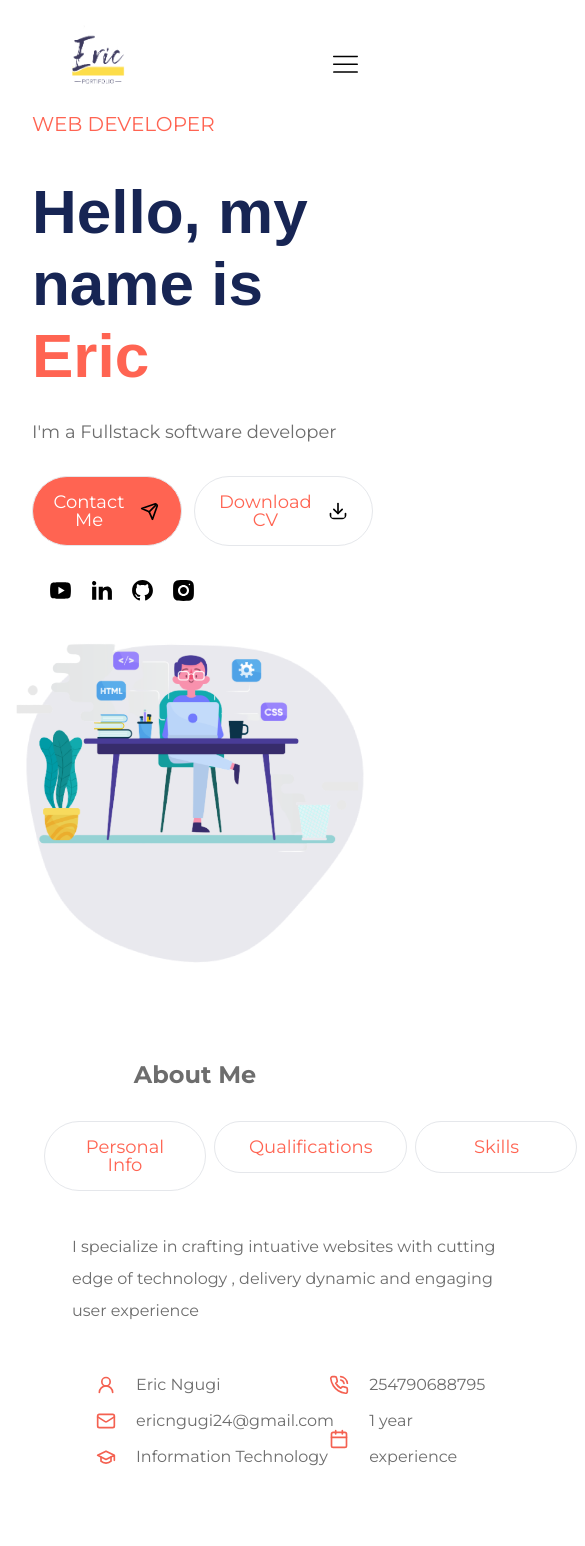
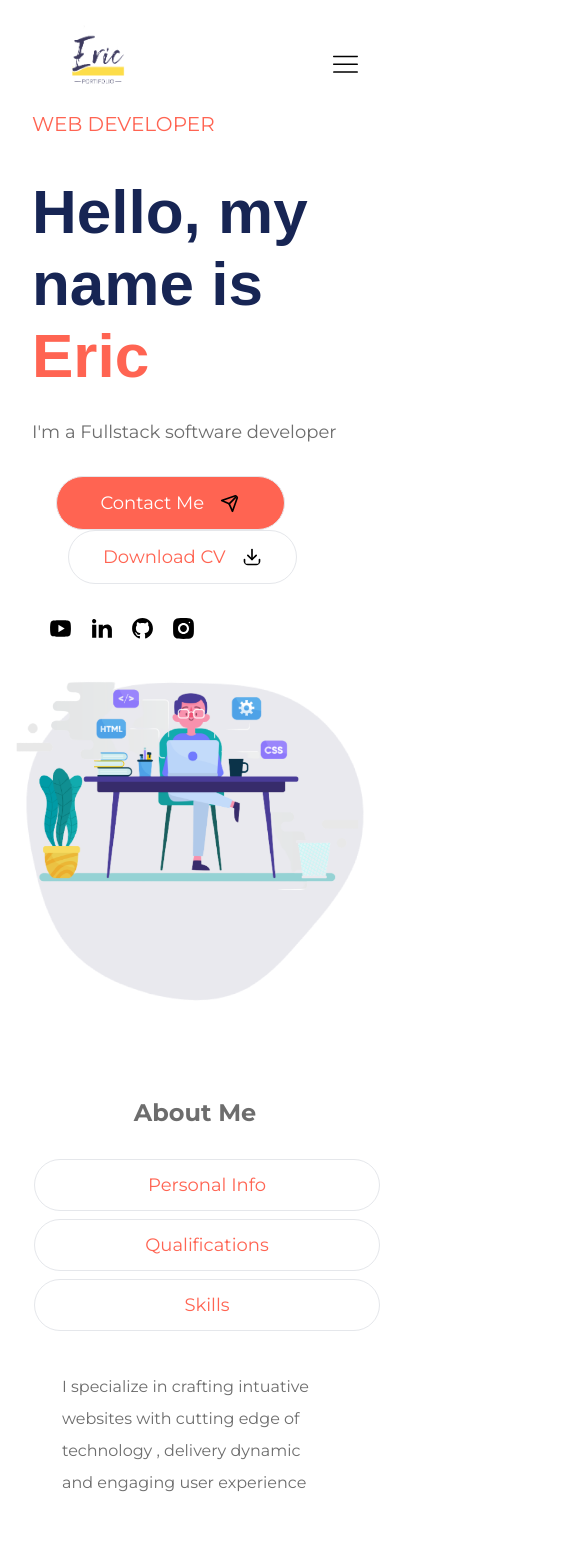
Before and after one commit to erhic/PortfolioV2, a React (Vite) app: page / in a window 390 px wide. Shown: the top 1546 px of the page, 585 px wide, since content can reach past the window. Built offline with nearby package versions, Linux system fonts and the light colour scheme; a web font is replaced by a local one.

Commit message:
UI update

```diff
--- a/src/App.jsx
+++ b/src/App.jsx
@@ -9,8 +9,8 @@ export default function App() {
       <section className="xl:padding-l wide:padding-r padding-b"><Hero /> </section>
       <section className="padding"><Aboutme /> </section>
       <section className="padding-x py-10"><Myservices /> </section>
-      <section className="padding"><Projects /> </section>
-      <section className="padding bg-pale-blue"><Reviews /> </section>
+      {/* <section className="padding"><Projects /> </section> */}
+      {/* <section className="padding bg-pale-blue"><Reviews /> </section> */}
       <section className="padding-x sm:py-32 py-16 w-full"><Contact /></section>
       <section className=""><Footer /> </section>
     </main>
--- a/src/Components/Personalinfo.jsx
+++ b/src/Components/Personalinfo.jsx
@@ -7,8 +7,8 @@ const Personalinfo = () => {
 
       <h2></h2>
       <p className="item-center px-10 py-10 leading-8 font-montserrat text-base text-slate-gray ">I specialize  in crafting intuative websites with cutting edge of technology , delivery dynamic and engaging user experience</p>
-      <div className="flex flex-row justify-between px-16 leading-8 pt-13 font-montserrat text-base">
-        <div>
+      <div className="flex flex-row max-lg:flex-col justify-between px-16 leading-8 pt-13 font-montserrat text-base">
+        <div className="">
           {
             personalInfo.filter((item, index) => index <= 2).map((itm) => (
               <div key={itm.icon} className="flex gap-5 item center leading-9 text-slate-gray">
--- a/src/Components/Qualification.jsx
+++ b/src/Components/Qualification.jsx
@@ -3,13 +3,13 @@ import { qualifications } from "../constants"
 
 const Qualification = () => {
   return (
-    <div className="flex flex-row justify-center gap-16  w-full py-10">
-      <div className="flex flex-col justify-center">
+    <div className="flex flex-row justify-center gap-16  w-full py-10 max-lg:flex-col">
+      <div className="flex flex-col justify-center  ">
         <h2 className="flex justify-center text-coral-red text-lg leading-8 items-center font-montserrat">
           <img src={briefcase} alt="Experience Icon" className="px-4" />Experience
         </h2>
         {qualifications.filter((item, index) => index <= 1).map((item) => (
-          <ul key={item.title} className="border-l ">
+          <ul key={item.institution} className="border-l ">
             <span className="rounded-full p-1 text-[3px]  my-14 absolute bg-coral-red mr-9"></span>
             <li className="leading-8 font-montserrat text-slate-gray py-4 px-10">
               <span className="block ">{item.institution}</span>
--- a/src/sections/Aboutme.jsx
+++ b/src/sections/Aboutme.jsx
@@ -11,12 +11,12 @@ const Aboutme = () => {
   return (<> <h2 className="flex pb-8 justify-center font-bold text-2xl font-montserrat text-slate-gray">About Me</h2>
     <section className="w-full flex flex-col xl:flex-row justify-center items-center">
 
-      <div className="flex justify-between items-start w-full max-container">
+      <div className="flex justify-between items-start w-full max-container max-lg:justify-center">
         <div className=" py-10 block max-lg:hidden">
           <img src={hero} alt="Hero image 2" width={610} height={500} className="object-contain relative z-10" />
         </div>
         <div className="xl:w-3/5 ">
-          <div className="flex flex-row rounded-full  justify-center  gap-2">
+          <div className="flex flex-row max-lg:flex-col  rounded-full  justify-center  gap-2">
             {
               aboutMe.map((item) => (
                 <a key={item.label} onClick={() => { setItemLabel(item.label) }} >
--- a/src/sections/Footer.jsx
+++ b/src/sections/Footer.jsx
@@ -1,8 +1,10 @@
 
 const Footer = () => {
+  const currentYear = new Date().getFullYear()
   return (
+
     <div className="flex justify-center p-16 bg-blue-950">
-      <p className="font-pallidium leading-8  text-lg text-white">Copyright 2024  |  Eric Ngugi | All rights reserved . </p>
+      <p className="font-pallidium leading-8  text-lg text-white">Copyright {currentYear} |  Eric Ngugi | All rights reserved . </p>
     </div>
   )
 }
--- a/src/sections/Hero.jsx
+++ b/src/sections/Hero.jsx
@@ -12,7 +12,7 @@ const Hero = () => {
           <span className="no-wrap">Hello, my name</span>  is <span className="text-coral-red inline-block ">Eric</span>
         </h1>
         <p className="text-lg leading-8 mt-6 mb-7 sm:max-w-sm font-montserrat text-slate-gray"> I'm a Fullstack software developer  </p>
-        <div className="flex">
+        <div className="flex flex-row max-lg:flex-col max-lg:pl-6">
           {
             heroButtons.map((item) => (
               <aside key={item.label}>
--- a/src/sections/Reviews.jsx
+++ b/src/sections/Reviews.jsx
@@ -6,10 +6,10 @@ const Reviews = () => {
     <>
       <h2 className="flex justify-center font-montserrat text-2xl font-bold text-slate-gray leading-8 pb-16">Reviews</h2>
 
-      <div className="flex justify-center xl:flex-row sm:flex-col gap-5">
+      <div className="flex justify-center flex-row gap-5">
         {
           reviews.map((item) => (
-            <div key={item.comment} className="border border-red-200 rounded-lg max-w-[400px]">
+            <div key={item.person} className="border border-red-200 rounded-lg max-w-[400px]">
               <div className="flex flex-row justify-center gap-4 items-center pt-6">
                 <img src={hero} width={90} alt="Profile Image" className="overflow-hidden rounded-full" />
                 <div>
--- a/tailwind.config.js
+++ b/tailwind.config.js
@@ -2,6 +2,12 @@
 export default {
   content: ["./index.html", "./src/**/*.{js,ts,jsx,tsx}"],
   theme: {
+    screens: {
+      sm: "480px",
+      md: "768px",
+      lg: "976px",
+      xl: "1440px",
+    },
     fontSize: {
       xs: ["12px", "16px"],
       sm: ["14px", "20px"],
```
